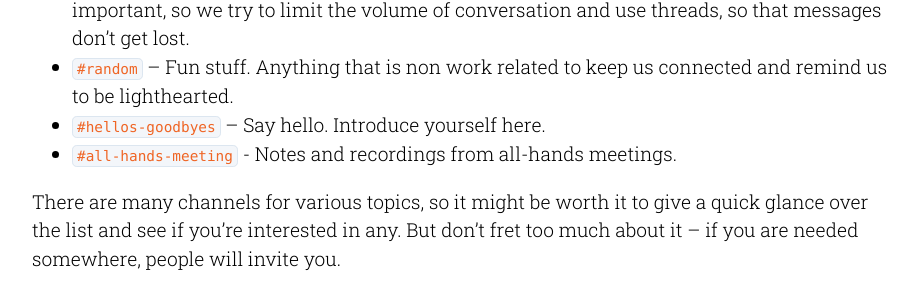
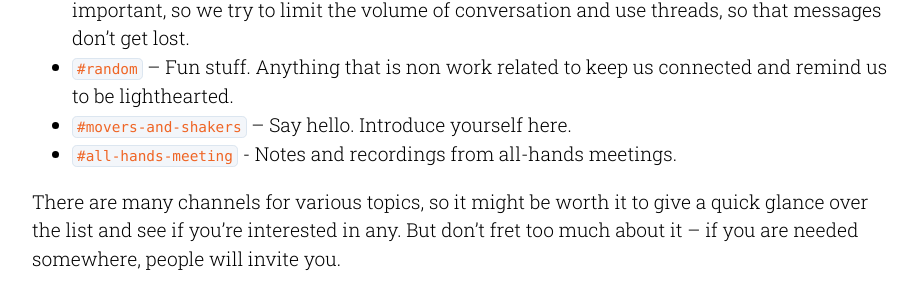
Before and after one commit to dext/guides, a Jekyll site: the page built from slack.md, in a window 1280 px wide and 900 px high, scrolled down 1080 px. Shown: the part 141-447 px from the top of the window, without its empty margins (176-1100 px from the left). Built offline with Jekyll 4.4.1, drawn with Linux system fonts in a browser that asks for light colours; our own code applies the rules of GitHub Pages for plain Markdown files.

Commit message:
Update renamed Slack channel

```diff
--- a/slack.md
+++ b/slack.md
@@ -25,7 +25,7 @@ You should already be in the following channels. Please join them if you are not
 
 * `#announcements` – Company-wide announcements and updates. What gets posted here is important, so we try to limit the volume of conversation and use threads, so that messages don’t get lost.
 * `#random` – Fun stuff. Anything that is non work related to keep us connected and remind us to be lighthearted.
-* `#hellos-goodbyes` – Say hello. Introduce yourself here.
+* `#movers-and-shakers` – Say hello. Introduce yourself here.
 * `#all-hands-meeting` - Notes and recordings from all-hands meetings.
 
 There are many channels for various topics, so it might be worth it to give a quick glance over the list and see if you're interested in any. But don't fret too much about it – if you are needed somewhere, people will invite you.
```
